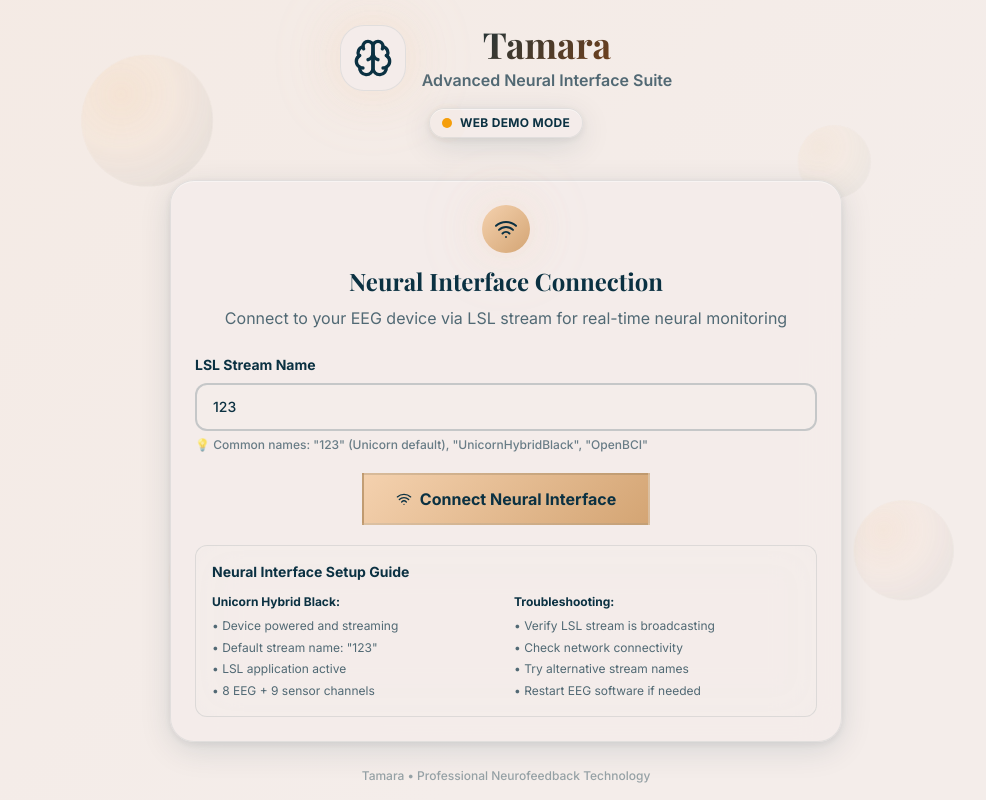
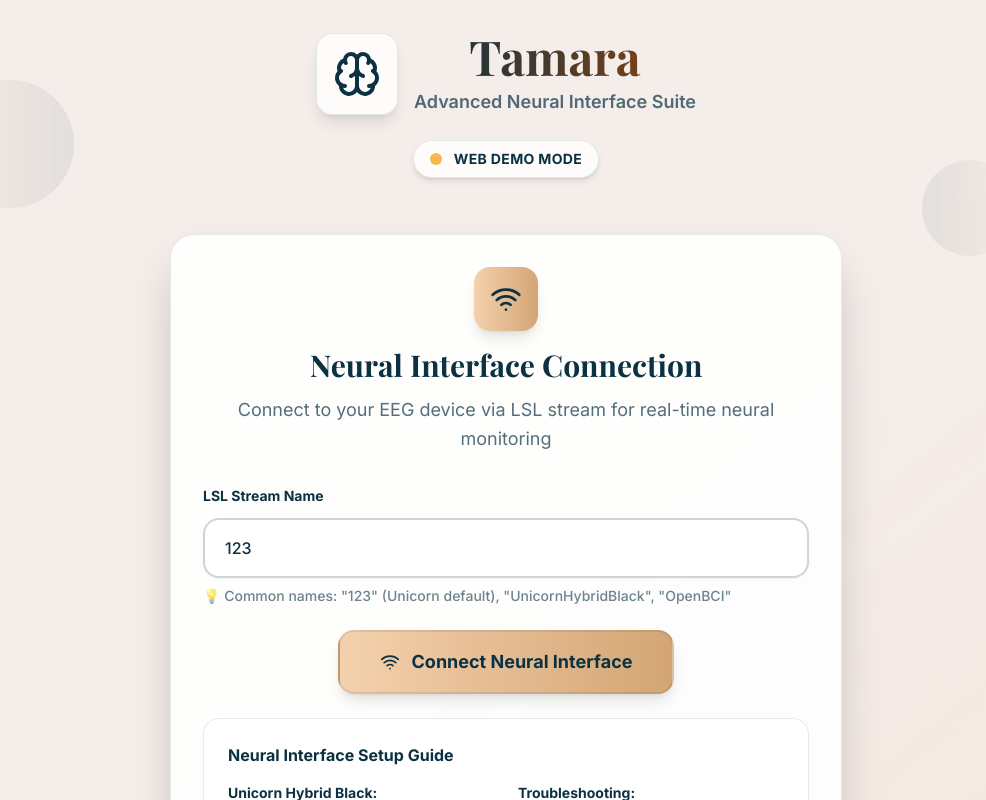
Before and after one commit to pinkypeach42/tamara, a React (Vite) app: page / in a window 1280 px wide. Shown: the whole page, without its empty margins (134-1120 px from the left). Built offline with nearby package versions, Linux system fonts and the light colour scheme.

Commit message:
Fix Tauri App White Screen Issues

```diff
--- a/src/App.css
+++ b/src/App.css
@@ -1,20 +1,26 @@
 @import url('https://fonts.googleapis.com/css2?family=Inter:wght@300;400;500;600;700&family=Playfair+Display:wght@400;500;600;700&display=swap');
+
+/* Ensure all elements are visible */
+* {
+  box-sizing: border-box;
+}
 
 .app-container {
   min-height: 100vh;
   background: #F4EDEA;
   font-family: 'Inter', sans-serif;
+  width: 100%;
 }
 
+/* Simplified premium card styles */
 .premium-card {
-  background: rgba(244, 237, 234, 0.95);
+  background: rgba(255, 255, 255, 0.9);
   backdrop-filter: blur(20px);
-  border: 1px solid rgba(11, 49, 66, 0.08);
+  border: 1px solid rgba(11, 49, 66, 0.1);
   border-radius: 24px;
   box-shadow:
     0 8px 32px rgba(11, 49, 66, 0.12),
-    0 2px 8px rgba(11, 49, 66, 0.08),
-    inset 0 1px 0 rgba(255, 255, 255, 0.4);
+    0 2px 8px rgba(11, 49, 66, 0.08);
 }
 
 .premium-card-dark {
@@ -24,8 +30,7 @@
   border-radius: 24px;
   box-shadow:
     0 8px 32px rgba(11, 49, 66, 0.25),
-    0 2px 8px rgba(11, 49, 66, 0.15),
-    inset 0 1px 0 rgba(244, 209, 174, 0.1);
+    0 2px 8px rgba(11, 49, 66, 0.15);
 }
 
 .meditation-glow {
@@ -43,23 +48,6 @@
     #F4EDEA 100%);
 }
 
-.zen-gradient-animated {
-  background: linear-gradient(-45deg,
-    #F4EDEA,
-    rgba(244, 237, 234, 0.95),
-    rgba(244, 209, 174, 0.15),
-    rgba(11, 49, 66, 0.08),
-    #F4EDEA);
-  background-size: 400% 400%;
-  animation: gradientFlow 15s ease infinite;
-}
-
-@keyframes gradientFlow {
-  0% { background-position: 0% 50%; }
-  50% { background-position: 100% 50%; }
-  100% { background-position: 0% 50%; }
-}
-
 .zen-text-gradient {
   background: linear-gradient(135deg, #0B3142 0%, #8B4513 100%);
   -webkit-background-clip: text;
@@ -69,82 +57,6 @@
 
 .zen-accent-gradient {
   background: linear-gradient(135deg, #F4D1AE 0%, #D4A574 100%);
-}
-
-.floating-orbs {
-  position: absolute;
-  top: 0;
-  left: 0;
-  width: 100%;
-  height: 100%;
-  overflow: hidden;
-  pointer-events: none;
-}
-
-.orb {
-  position: absolute;
-  border-radius: 50%;
-  background: radial-gradient(circle at 30% 30%,
-    rgba(244, 209, 174, 0.4) 0%,
-    rgba(244, 209, 174, 0.2) 40%,
-    rgba(11, 49, 66, 0.1) 100%);
-  backdrop-filter: blur(2px);
-  animation: floatOrb 20s ease-in-out infinite;
-}
-
-.orb:nth-child(1) {
-  width: 120px;
-  height: 120px;
-  top: 10%;
-  left: 15%;
-  animation-delay: 0s;
-  animation-duration: 25s;
-}
-
-.orb:nth-child(2) {
-  width: 80px;
-  height: 80px;
-  top: 20%;
-  right: 20%;
-  animation-delay: -8s;
-  animation-duration: 30s;
-}
-
-.orb:nth-child(3) {
-  width: 150px;
-  height: 150px;
-  bottom: 15%;
-  left: 25%;
-  animation-delay: -15s;
-  animation-duration: 35s;
-}
-
-.orb:nth-child(4) {
-  width: 100px;
-  height: 100px;
-  bottom: 25%;
-  right: 15%;
-  animation-delay: -22s;
-  animation-duration: 28s;
-}
-
-@keyframes floatOrb {
-  0%, 100% {
-    transform: translate(0, 0) scale(1);
-    opacity: 0.6;
-  }
-  25% {
-    transform: translate(30px, -20px) scale(1.1);
-    opacity: 0.8;
-  }
-  50% {
-    transform: translate(-20px, -40px) scale(0.9);
-    opacity: 0.4;
-  }
-  75% {
-    transform: translate(-30px, 20px) scale(1.05);
-    opacity: 0.7;
-  }
 }
 
 .floating-animation {
@@ -175,15 +87,6 @@
   50% { transform: scale(1.1); opacity: 1; }
 }
 
-.wave-flow {
-  animation: waveFlow 3s ease-in-out infinite;
-}
-
-@keyframes waveFlow {
-  0%, 100% { transform: translateX(0) scaleY(1); }
-  50% { transform: translateX(2px) scaleY(1.05); }
-}
-
 .zen-button {
   background: linear-gradient(135deg, #0B3142 0%, #1a5a73 100%);
   border: 2px solid rgba(244, 209, 174, 0.2);
@@ -196,31 +99,12 @@
   overflow: hidden;
 }
 
-.zen-button::before {
-  content: '';
-  position: absolute;
-  top: 0;
-  left: -100%;
-  width: 100%;
-  height: 100%;
-  background: linear-gradient(90deg, transparent, rgba(244, 209, 174, 0.2), transparent);
-  transition: left 0.6s;
-}
-
-.zen-button:hover::before {
-  left: 100%;
-}
-
 .zen-button:hover {
   transform: translateY(-2px);
   box-shadow:
     0 12px 40px rgba(11, 49, 66, 0.3),
     0 4px 16px rgba(11, 49, 66, 0.2);
   border-color: rgba(244, 209, 174, 0.4);
-}
-
-.zen-button:active {
-  transform: translateY(0);
 }
 
 .zen-button-accent {
@@ -241,33 +125,6 @@
   transition: all 0.6s cubic-bezier(0.4, 0, 0.2, 1);
   position: relative;
   overflow: hidden;
-}
-
-.frequency-bar::after {
-  content: '';
-  position: absolute;
-  top: 0;
-  left: 0;
-  right: 0;
-  bottom: 0;
-  background: linear-gradient(45deg,
-    transparent 30%,
-    rgba(255, 255, 255, 0.3) 50%,
-    transparent 70%);
-  transform: translateX(-100%);
-  animation: shimmer 3s infinite;
-}
-
-@keyframes shimmer {
-  0% { transform: translateX(-100%); }
-  100% { transform: translateX(100%); }
-}
-
-.eeg-canvas {
-  background: rgba(11, 49, 66, 0.03);
-  border: 1px solid rgba(11, 49, 66, 0.08);
-  border-radius: 16px;
-  backdrop-filter: blur(10px);
 }
 
 .status-indicator {
@@ -308,19 +165,8 @@
   border: 2px solid rgba(244, 237, 234, 0.3);
 }
 
-.zen-scrollbar::-webkit-scrollbar-thumb:hover {
-  background: linear-gradient(135deg, #D4A574 0%, #B8935F 100%);
-}
-
-.meditation-quote {
-  font-family: 'Playfair Display', serif;
-  font-style: italic;
-  color: #0B3142;
-  text-shadow: 0 2px 4px rgba(11, 49, 66, 0.1);
-}
-
 .zen-glass {
-  background: rgba(244, 237, 234, 0.7);
+  background: rgba(255, 255, 255, 0.8);
   backdrop-filter: blur(20px);
   border: 1px solid rgba(11, 49, 66, 0.1);
 }
@@ -336,3 +182,27 @@
     0 8px 40px rgba(11, 49, 66, 0.12),
     0 2px 8px rgba(11, 49, 66, 0.08);
 }
+
+/* Ensure text visibility */
+h1, h2, h3, h4, h5, h6 {
+  color: #0B3142;
+  font-weight: bold;
+}
+
+p, span, div {
+  color: #0B3142;
+}
+
+button {
+  cursor: pointer;
+}
+
+input {
+  color: #0B3142;
+}
+
+/* Debug helper */
+.debug-visible {
+  background: rgba(255, 0, 0, 0.1) !important;
+  border: 1px solid red !important;
+}
--- a/src/App.tsx
+++ b/src/App.tsx
@@ -72,6 +72,13 @@ function App() {
   const [errorMessage, setErrorMessage] = useState('');
   const [streamInfo, setStreamInfo] = useState<LSLStreamInfo | null>(null);
 
+  // Debug logging
+  useEffect(() => {
+    console.log('🚀 Tamara App initialized');
+    console.log('🔧 Environment:', isTauri ? 'Tauri Desktop' : 'Web Browser');
+    console.log('📱 Current view:', currentView);
+  }, []);
+
   const handleConnectToLSL = async () => {
     if (!streamName.trim()) {
       setErrorMessage('Please enter a stream name');
@@ -119,60 +126,59 @@ function App() {
   }
 
   return (
-    <div className="app-container zen-gradient-animated min-h-screen relative overflow-hidden">
-      {/* Premium Floating Orbs Background */}
-      <div className="floating-orbs">
-        <div className="orb"></div>
-        <div className="orb"></div>
-        <div className="orb"></div>
-        <div className="orb"></div>
+    <div className="min-h-screen bg-gradient-to-br from-[#F4EDEA] via-[#F4EDEA] to-[#F4D1AE]/20 relative overflow-hidden">
+      {/* Simplified floating orbs for better performance */}
+      <div className="absolute inset-0 overflow-hidden pointer-events-none">
+        <div className="absolute top-20 left-20 w-32 h-32 rounded-full bg-gradient-to-r from-[#F4D1AE]/20 to-[#0B3142]/10 animate-pulse"></div>
+        <div className="absolute top-40 right-32 w-24 h-24 rounded-full bg-gradient-to-r from-[#0B3142]/10 to-[#F4D1AE]/20 animate-pulse" style={{ animationDelay: '2s' }}></div>
+        <div className="absolute bottom-32 left-1/3 w-40 h-40 rounded-full bg-gradient-to-r from-[#F4D1AE]/15 to-[#0B3142]/5 animate-pulse" style={{ animationDelay: '4s' }}></div>
       </div>
 
       <div className="relative z-10 min-h-screen flex flex-col">
-        {/* Premium Header Section - Fixed Height */}
-        <div className="flex-shrink-0 px-6 pt-6">
-          <div className="flex items-center justify-center mb-4">
-            <div className="premium-card p-3 mr-4 meditation-glow">
-              <Brain className="w-10 h-10 text-[#0B3142]" />
+        {/* Header Section */}
+        <div className="flex-shrink-0 px-6 pt-8">
+          <div className="flex items-center justify-center mb-6">
+            <div className="bg-white/80 backdrop-blur-sm p-4 rounded-2xl mr-4 shadow-lg border border-[#0B3142]/10">
+              <Brain className="w-12 h-12 text-[#0B3142]" />
             </div>
             <div className="text-center">
-              <h1 className="text-4xl font-bold zen-text-gradient mb-1" style={{ fontFamily: 'Playfair Display, serif' }}>
+              <h1 className="text-5xl font-bold bg-gradient-to-r from-[#0B3142] to-[#8B4513] bg-clip-text text-transparent mb-2" style={{ fontFamily: 'Playfair Display, serif' }}>
                 Tamara
               </h1>
-              <p className="text-[#0B3142]/70 text-base font-semibold">Advanced Neural Interface Suite</p>
+              <p className="text-[#0B3142]/70 text-lg font-semibold">Advanced Neural Interface Suite</p>
             </div>
           </div>
 
           {/* Environment Status */}
-          <div className="flex justify-center mb-4">
-            <div className="premium-card px-3 py-1.5 flex items-center">
-              <div className={`w-2.5 h-2.5 rounded-full mr-2 status-indicator ${isTauri ? 'bg-emerald-500' : 'bg-amber-500'}`}></div>
-              <span className="text-[#0B3142] font-bold text-xs tracking-wide">
+          <div className="flex justify-center mb-6">
+            <div className="bg-white/80 backdrop-blur-sm px-4 py-2 rounded-full flex items-center shadow-md border border-[#0B3142]/10">
+              <div className={`w-3 h-3 rounded-full mr-3 ${isTauri ? 'bg-emerald-500' : 'bg-amber-500'} animate-pulse`}></div>
+              <span className="text-[#0B3142] font-bold text-sm tracking-wide">
                 {isTauri ? 'DESKTOP APPLICATION' : 'WEB DEMO MODE'}
               </span>
             </div>
           </div>
         </div>
 
-        {/* Main Content - Perfectly Centered and Contained */}
-        <div className="flex-1 flex items-center justify-center px-6 py-4">
+        {/* Main Content */}
+        <div className="flex-1 flex items-center justify-center px-6 py-8">
           <div className="w-full max-w-2xl">
-            <div className="premium-card p-6">
-              <div className="text-center mb-6">
-                <div className="zen-accent-gradient p-3 rounded-full w-fit mx-auto mb-3 meditation-glow">
-                  <Wifi className="w-6 h-6 text-[#0B3142]" />
+            <div className="bg-white/90 backdrop-blur-sm rounded-3xl p-8 shadow-2xl border border-[#0B3142]/10">
+              <div className="text-center mb-8">
+                <div className="bg-gradient-to-r from-[#F4D1AE] to-[#D4A574] p-4 rounded-2xl w-fit mx-auto mb-4 shadow-lg">
+                  <Wifi className="w-8 h-8 text-[#0B3142]" />
                 </div>
-                <h2 className="text-2xl font-bold text-[#0B3142] mb-2" style={{ fontFamily: 'Playfair Display, serif' }}>
+                <h2 className="text-3xl font-bold text-[#0B3142] mb-3" style={{ fontFamily: 'Playfair Display, serif' }}>
                   Neural Interface Connection
                 </h2>
-                <p className="text-base text-[#0B3142]/70 leading-relaxed">
+                <p className="text-lg text-[#0B3142]/70 leading-relaxed">
                   Connect to your EEG device via LSL stream for real-time neural monitoring
                 </p>
               </div>
 
               {/* Stream Name Input */}
-              <div className="mb-5">
-                <label className="block text-sm font-bold text-[#0B3142] mb-2">
+              <div className="mb-6">
+                <label className="block text-sm font-bold text-[#0B3142] mb-3">
                   LSL Stream Name
                 </label>
                 <input
@@ -180,49 +186,49 @@ function App() {
                   value={streamName}
                   onChange={(e) => setStreamName(e.target.value)}
                   placeholder="Enter stream name (e.g., '123', 'UnicornHybridBlack')"
-                  className="w-full px-4 py-3 text-sm rounded-xl border-2 border-[#0B3142]/20 bg-[#F4EDEA] text-[#0B3142] placeholder-[#0B3142]/50 focus:border-[#F4D1AE] focus:outline-none transition-all duration-300 font-medium"
+                  className="w-full px-5 py-4 text-base rounded-2xl border-2 border-[#0B3142]/20 bg-white text-[#0B3142] placeholder-[#0B3142]/50 focus:border-[#F4D1AE] focus:outline-none transition-all duration-300 font-medium shadow-sm"
                   disabled={connectionStatus === 'connecting'}
                 />
-                <p className="text-xs text-[#0B3142]/60 mt-1.5 font-medium">
+                <p className="text-sm text-[#0B3142]/60 mt-2 font-medium">
                   💡 Common names: "123" (Unicorn default), "UnicornHybridBlack", "OpenBCI"
                 </p>
               </div>
 
               {/* Connection Status */}
               {connectionStatus !== 'idle' && (
-                <div className="mb-5">
-                  <div className={`zen-glass rounded-xl p-3 border-l-4 ${
+                <div className="mb-6">
+                  <div className={`bg-white/70 backdrop-blur-sm rounded-2xl p-4 border-l-4 shadow-sm ${
                     connectionStatus === 'connecting' ? 'border-amber-400' :
                     connectionStatus === 'connected' ? 'border-emerald-400' :
                     'border-rose-400'
                   }`}>
-                    <div className="flex items-center gap-3">
+                    <div className="flex items-center gap-4">
                       {connectionStatus === 'connecting' && (
                         <>
-                          <Search className="w-4 h-4 text-amber-500 animate-spin" />
+                          <Search className="w-5 h-5 text-amber-500 animate-spin" />
                           <div>
-                            <p className="font-bold text-[#0B3142] text-sm">Scanning neural networks...</p>
-                            <p className="text-xs text-[#0B3142]/70">Searching for: "{streamName}"</p>
+                            <p className="font-bold text-[#0B3142] text-base">Scanning neural networks...</p>
+                            <p className="text-sm text-[#0B3142]/70">Searching for: "{streamName}"</p>
                           </div>
                         </>
                       )}
 
                       {connectionStatus === 'connected' && (
                         <>
-                          <CheckCircle className="w-4 h-4 text-emerald-500" />
+                          <CheckCircle className="w-5 h-5 text-emerald-500" />
                           <div>
-                            <p className="font-bold text-[#0B3142] text-sm">Neural interface established!</p>
-                            <p className="text-xs text-[#0B3142]/70">Initializing real-time monitoring...</p>
+                            <p className="font-bold text-[#0B3142] text-base">Neural interface established!</p>
+                            <p className="text-sm text-[#0B3142]/70">Initializing real-time monitoring...</p>
                           </div>
                         </>
                       )}
 
                       {connectionStatus === 'error' && (
                         <>
-                          <AlertCircle className="w-4 h-4 text-rose-500" />
+                          <AlertCircle className="w-5 h-5 text-rose-500" />
                           <div>
-                            <p className="font-bold text-[#0B3142] text-sm">Connection failed</p>
-                            <p className="text-xs text-[#0B3142]/70">{errorMessage}</p>
+                            <p className="font-bold text-[#0B3142] text-base">Connection failed</p>
+                            <p className="text-sm text-[#0B3142]/70">{errorMessage}</p>
                           </div>
                         </>
                       )}
@@ -232,35 +238,35 @@ function App() {
               )}
 
               {/* Connect Button */}
-              <div className="text-center mb-5">
+              <div className="text-center mb-6">
                 <button
                   onClick={handleConnectToLSL}
                   disabled={connectionStatus === 'connecting' || !streamName.trim()}
-                  className={`zen-button-accent px-8 py-3 text-base font-bold flex items-center mx-auto transition-all duration-500 ${
-                    connectionStatus === 'connecting' ? 'opacity-75 cursor-not-allowed' : 'hover:scale-105'
+                  className={`bg-gradient-to-r from-[#F4D1AE] to-[#D4A574] text-[#0B3142] px-10 py-4 text-lg font-bold rounded-2xl flex items-center mx-auto transition-all duration-500 shadow-lg border-2 border-[#0B3142]/10 ${
+                    connectionStatus === 'connecting' ? 'opacity-75 cursor-not-allowed' : 'hover:scale-105 hover:shadow-xl'
                   }`}
                 >
                   {connectionStatus === 'connecting' ? (
                     <>
-                      <Search className="w-4 h-4 mr-2 animate-spin" />
+                      <Search className="w-5 h-5 mr-3 animate-spin" />
                       Connecting...
                     </>
                   ) : (
                     <>
-                      <Wifi className="w-4 h-4 mr-2" />
+                      <Wifi className="w-5 h-5 mr-3" />
                       Connect Neural Interface
                     </>
                   )}
                 </button>
               </div>
 
-              {/* Premium Help Section */}
-              <div className="zen-glass rounded-xl p-4">
-                <h3 className="font-bold text-[#0B3142] mb-3 text-sm">Neural Interface Setup Guide</h3>
-                <div className="grid grid-cols-1 md:grid-cols-2 gap-4 text-xs text-[#0B3142]/70">
+              {/* Help Section */}
+              <div className="bg-white/70 backdrop-blur-sm rounded-2xl p-6 shadow-sm border border-[#0B3142]/10">
+                <h3 className="font-bold text-[#0B3142] mb-4 text-base">Neural Interface Setup Guide</h3>
+                <div className="grid grid-cols-1 md:grid-cols-2 gap-6 text-sm text-[#0B3142]/70">
                   <div>
-                    <h4 className="font-bold text-[#0B3142] mb-1.5">Unicorn Hybrid Black:</h4>
-                    <ul className="space-y-0.5 leading-relaxed">
+                    <h4 className="font-bold text-[#0B3142] mb-2">Unicorn Hybrid Black:</h4>
+                    <ul className="space-y-1 leading-relaxed">
                       <li>• Device powered and streaming</li>
                       <li>• Default stream name: "123"</li>
                       <li>• LSL application active</li>
@@ -268,8 +274,8 @@ function App() {
                     </ul>
                   </div>
                   <div>
-                    <h4 className="font-bold text-[#0B3142] mb-1.5">Troubleshooting:</h4>
-                    <ul className="space-y-0.5 leading-relaxed">
+                    <h4 className="font-bold text-[#0B3142] mb-2">Troubleshooting:</h4>
+                    <ul className="space-y-1 leading-relaxed">
                       <li>• Verify LSL stream is broadcasting</li>
                       <li>• Check network connectivity</li>
                       <li>• Try alternative stream names</li>
@@ -282,9 +288,9 @@ function App() {
           </div>
         </div>
 
-        {/* Footer - Fixed Height */}
-        <div className="flex-shrink-0 text-center pb-4">
-          <p className="text-[#0B3142]/40 text-xs font-medium">Tamara • Professional Neurofeedback Technology</p>
+        {/* Footer */}
+        <div className="flex-shrink-0 text-center pb-6">
+          <p className="text-[#0B3142]/40 text-sm font-medium">Tamara • Professional Neurofeedback Technology</p>
         </div>
       </div>
     </div>
--- a/src/index.css
+++ b/src/index.css
@@ -10,6 +10,12 @@
   box-sizing: border-box;
 }
 
+html, body {
+  height: 100%;
+  width: 100%;
+  overflow-x: hidden;
+}
+
 body {
   font-family: 'Inter', -apple-system, BlinkMacSystemFont, 'Segoe UI', 'Roboto', 'Oxygen',
     'Ubuntu', 'Cantarell', 'Fira Sans', 'Droid Sans', 'Helvetica Neue',
@@ -18,8 +24,24 @@ body {
   -moz-osx-font-smoothing: grayscale;
   background: #F4EDEA;
   color: #0B3142;
+  line-height: 1.6;
 }
 
 #root {
   min-height: 100vh;
+  width: 100%;
 }
+
+/* Ensure all text is visible */
+h1, h2, h3, h4, h5, h6, p, span, div, button, input, label {
+  color: inherit;
+}
+
+/* Debug styles to ensure visibility */
+.debug-border {
+  border: 2px solid red !important;
+}
+
+.debug-bg {
+  background: yellow !important;
+}
```
